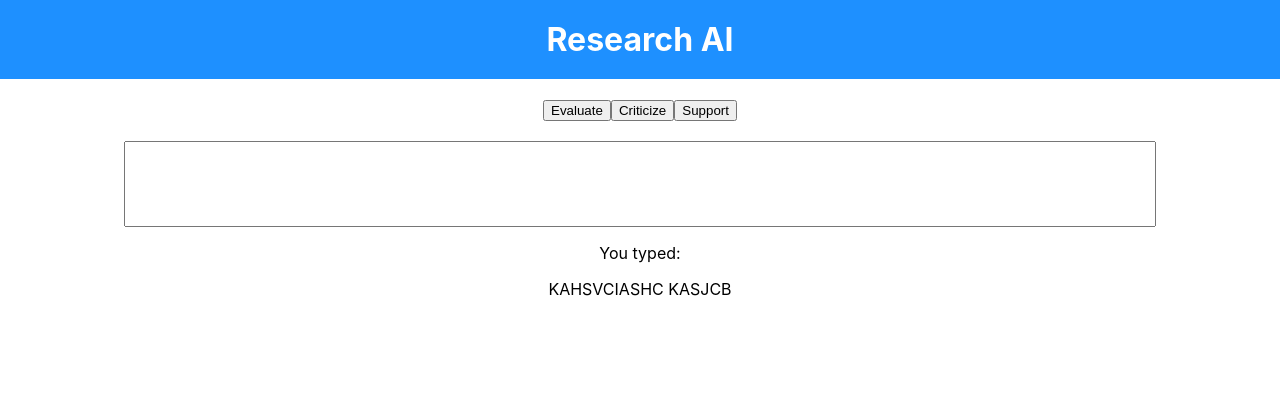
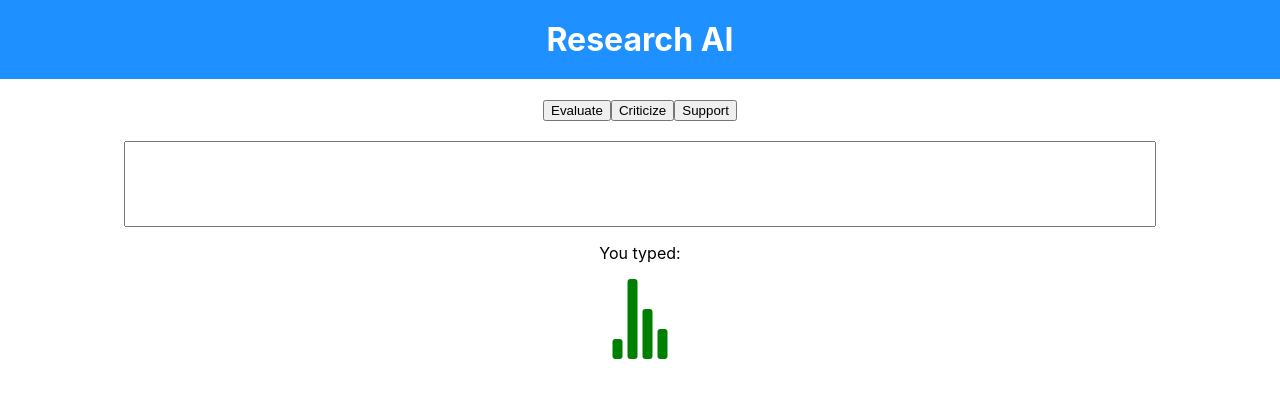
Before and after one commit to ZaneAridi1022/ResearchAI, a React (Create React App) app in the folder FrontEnd/my-app/: page / in a window 1280 px wide. Both pictures are taken after a click on the button "Evaluate". Shown: the top 398 px of the page. Built offline with nearby package versions, Linux system fonts and the light colour scheme.

Commit message:
react-loader

```diff
--- a/FrontEnd/my-app/package.json
+++ b/FrontEnd/my-app/package.json
@@ -8,6 +8,7 @@
     "@testing-library/user-event": "^13.5.0",
     "react": "^18.2.0",
     "react-dom": "^18.2.0",
+    "react-loader-spinner": "^5.3.4",
     "react-scripts": "5.0.1",
     "web-vitals": "^2.1.4"
   },
--- a/FrontEnd/my-app/src/App.js
+++ b/FrontEnd/my-app/src/App.js
@@ -1,47 +1,71 @@
-import "./App.css";
-import { useState } from "react";
+import './App.css';
+import {useState, useEffect} from 'react';
+import { Audio } from 'react-loader-spinner'
+
 
 function App() {
-  const [value, setValue] = useState("");
+    const [value, setValue] = useState('');
     const [responseBool, setResponseBool] = useState(false);
+    const [isLoader, setIsLoader] = useState(false);
+
 
     const handleChange = (event) => {
         setValue(event.target.value);
     };
 
-  const changeResponseBool = () => {
-    setResponseBool(!responseBool);
-  };
+    const clickHandler = async () => {
+        setIsLoader(true);
+        setResponseBool(false);
+        const timer = setTimeout(() => {
+            setIsLoader(false);
+            setResponseBool(true)
+        }, 5000);
+    }
 
-  const clickHandler = () => {
-    changeResponseBool();
-  };
+    const OnEvaluate = () => {
+        const prompt = "hello";
+        fetch("http://localhost:5000/evaluate? ="+prompt)
+            .then(response => response.json()
+                .then(data => {
+                    console.log(data)
+                })
+            );
+    }
 
     return (
         <div className="App">
-      <header
-        style={{ backgroundColor: "#1E90FF", color: "white", padding: "20px" }}
-      >
-        <h1 style={{ margin: "0" }}>Research AI</h1>
+            <header style={{backgroundColor: '#1E90FF', color: 'white', padding: '20px'}}>
+                <h1 style={{margin: '0'}}>Research AI</h1>
             </header>
             <div className="outerBox">
-        <button className="btn-1" onClick={clickHandler}>
-          Evaluate
-        </button>
+                <button className="btn-1" onClick={clickHandler}>Evaluate</button>
                 <button className="btn-1">Criticize</button>
                 <button className="btn-1">Support</button>
             </div>
             <div className="main-input-div">
-        <input
-          className="main-input"
-          type="text"
-          value={value}
-          onChange={handleChange}
-        />
+                <input className="main-input" type="text" value={value} onChange={handleChange}/>
                 <p>You typed: {value}</p>
             </div>
-      {responseBool ? <p>KAHSVCIASHC KASJCB </p> : null}
+            {
+                responseBool ? (
+                    <p>KAHSVCIASHC KASJCB</p>
+                ) : isLoader ? (
+                    <div style={{ display: 'flex', justifyContent: 'center', alignItems: 'center'}}>
+                        <Audio
+                            height="80"
+                            width="80"
+                            radius="9"
+                            color="green"
+                            ariaLabel="loading"
+                            style={{
+                                justifyContent:'center'
+                            }}
+                        />
                     </div>
+                ) : null
+            }
+        </div>
+
     );
 }
 
```
Also changed, not shown: 1 other file (tests, documents, lock files or other folders). Lines whose indentation alone changed are shown as unchanged.
